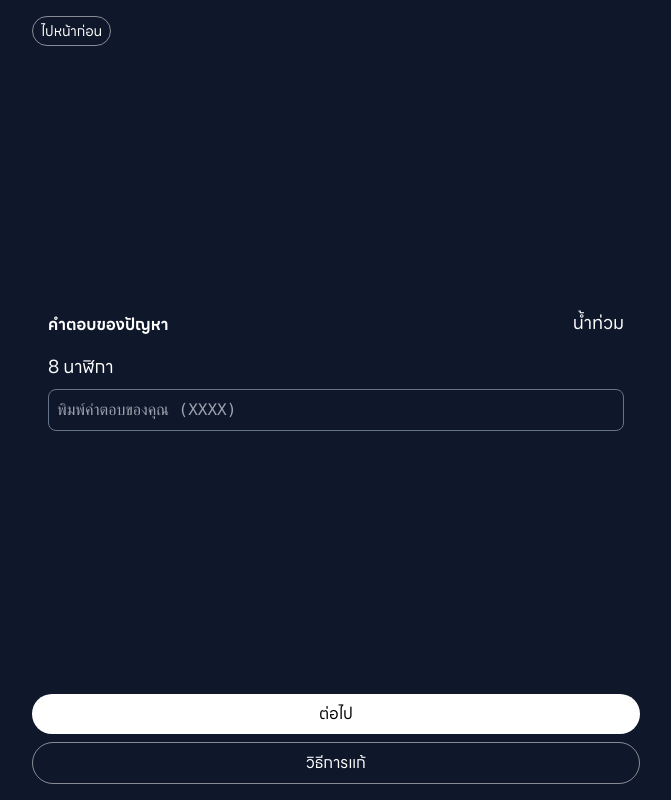
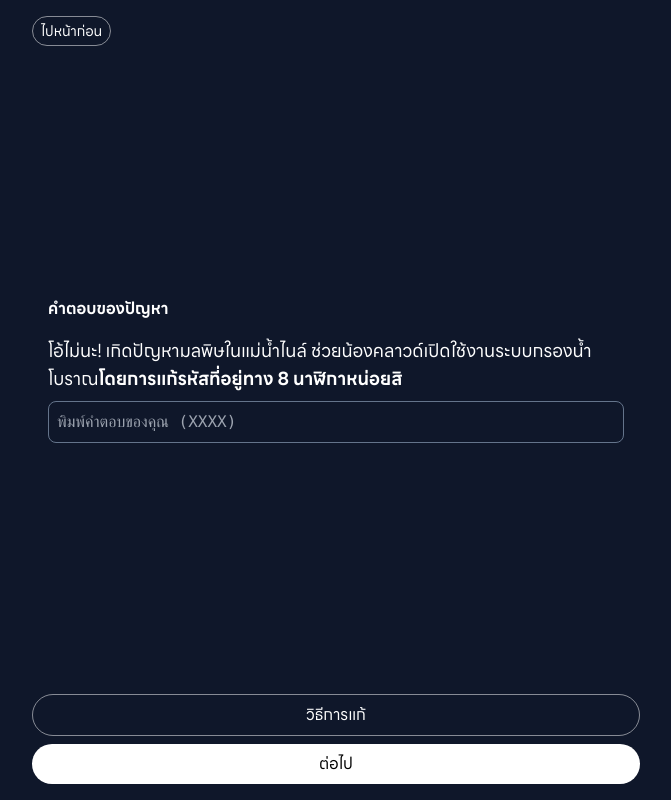
Before and after one commit to pixelpxed/sktd-ske-companion, a Next.js app: page /dungeon/2/puzzle in a window 1280 px wide. Shown: the whole page, without its empty margins (304-975 px from the left). Built offline with nearby package versions, Linux system fonts and the light colour scheme.

Commit message:
fix: missing 'key' prop

```diff
--- a/src/app/data/puzzle/02.js
+++ b/src/app/data/puzzle/02.js
@@ -1,4 +1,4 @@
-export const randomSituation = [
+export const randomSituationList = [
   {
     "problem": "น้ำท่วมใหญ่",
     "solution": "เปิดระบบท่อระบายน้ำลับใต้พื้นทราย"
@@ -11,6 +11,21 @@ export const randomSituation = [
     "problem": "ปัญหาอาหารขาดแคลน",
     "solution": "เปิดคลังอาหารฉุกเฉิน"
   }
+]
+
+export const validAnswer = [
+  "0011",
+  "1110",
+  "1101",
+  "1001",
+  "0000",
+  "0110",
+  "1101",
+  "1011",
+  "0101",
+  "1110",
+  "1110",
+  "1111",
 ]
 
 // export const validAnswer = [
@@ -27,18 +42,3 @@ export const randomSituation = [
 //   "1110",
 //   "1100",
 // ]
-
-export const validAnswer = [
-  "0011",
-  "1110",
-  "1101",
-  "1001",
-  "0000",
-  "0110",
-  "1101",
-  "1011",
-  "0101",
-  "1110",
-  "1110",
-  "1111",
-]
--- a/src/app/data/tutorial/01.js
+++ b/src/app/data/tutorial/01.js
@@ -2,13 +2,13 @@ import TutorialArrow from "@/app/components/TutorialArrow"
 
 export const tutorial = [
   (
-    <div className="grid gap-2 text-center">
+    <div key="slide-1" className="grid gap-2 text-center">
       <p>ตัวอย่างเช่น</p>
       <h1 className="font-bold text-6xl">#9A667F</h1>
     </div>
   ),
   (
-    <div className="grid gap-2 text-center">
+    <div key="slide-2" className="grid gap-2 text-center">
       <p>ตัวอย่างเช่น</p>
       <h1 className="font-bold text-6xl">
         #
@@ -19,7 +19,7 @@ export const tutorial = [
     </div>
   ),
   (
-    <div className="grid gap-2 text-center">
+    <div key="slide-3" className="grid gap-2 text-center">
       <p>ตัวอย่างเช่น</p>
       <h1 className="font-bold text-6xl">
         #
@@ -39,7 +39,7 @@ export const tutorial = [
     </div>
   ),
   (
-    <div className="grid gap-2 text-center">
+    <div key="slide-4" className="grid gap-2 text-center">
       <p>ตัวอย่างเช่น</p>
       <h1 className="font-bold text-6xl">
         #
@@ -65,7 +65,7 @@ export const tutorial = [
     </div>
   ),
   (
-    <div className="grid gap-2 text-center">
+    <div key="slide-5" className="grid gap-2 text-center">
       <p>ตัวอย่างเช่น</p>
       <h1 className="font-bold text-6xl">
         #
@@ -91,7 +91,7 @@ export const tutorial = [
     </div>
   ),
   (
-    <div className="grid gap-2 text-center">
+    <div key="slide-6" className="grid gap-2 text-center">
       <p>ตัวอย่างเช่น</p>
       <h1 className="font-bold text-6xl">
         #
@@ -121,7 +121,7 @@ export const tutorial = [
     </div>
   ),
   (
-    <div className="grid gap-2 text-center">
+    <div key="slide-7" className="grid gap-2 text-center">
       <p>ตัวอย่างเช่น</p>
       <h1 className="font-bold text-6xl">
         #
@@ -151,7 +151,7 @@ export const tutorial = [
     </div>
   ),
   (
-    <div className="grid gap-2 text-center">
+    <div key="slide-8" className="grid gap-2 text-center">
       <p>ตัวอย่างเช่น</p>
       <h1 className="font-bold text-6xl">
         #
--- a/src/app/dungeon/1/puzzle/tutorial/page.js
+++ b/src/app/dungeon/1/puzzle/tutorial/page.js
@@ -17,7 +17,6 @@ export default function TutorialPage() {
             <BackHistoryButton />
           </div>
           <div className="flex flex-col py-16 align-middle gap-0 transition-opacity">
-            {/* <Image src={slideShow[currentSlideShow]} width={2160} height={3840} className="aspect-[9/16] h-[calc(100dvh-20rem)] w-auto m-auto" alt={"Tutorial for playing this room."} /> */}
             {tutorial[currentSlideShow]}
           </div>
           <div className="grid gap-2 p-4 w-full">
--- a/src/app/dungeon/2/puzzle/page.js
+++ b/src/app/dungeon/2/puzzle/page.js
@@ -1,32 +1,38 @@
 "use client"
 
 import { useEffect, useState } from "react";
-import { validAnswer } from "@/app/data/puzzle/02";
+import { validAnswer, randomSituationList } from "@/app/data/puzzle/02";
+import BackHistoryButton from "@/app/components/BackHistoryButton";
 
 var randomQuestionIndex = []
+var randomSituationIndex = []
+
 
 export default function Puzzle() {
   const [showInvalid, setShowInvalid] = useState(false);
   const [showIncorrect, setShowIncorrect] = useState(false);
   const [randomQuestionIndex, setRandomQuestionIndex] = useState(null); // Initialize as null
+  const [randomSituationIndex, setRandomSituationIndex] = useState(0);
 
   useEffect(() => {
-    setRandomQuestionIndex(Math.floor(Math.random() * 12)); // Set the value after component mounts
+    setRandomQuestionIndex(Math.floor(Math.random() * validAnswer.length)); // Set the value after component mounts
+    setRandomSituationIndex(Math.floor(Math.random() * randomSituationList.length)); // Set the value after component mounts
   }, []);
 
   console.log(randomQuestionIndex);
-
+  console.log(randomSituationIndex);
+  console.log(randomSituationList[randomSituationIndex]);
 
   function handleSequence() {
-    const ans1 = document.querySelector("#input-1").value
+    const ans = document.querySelector("#input-1").value
 
     const isValidAnswerFormat = (value) => /^\d+$/.test(value);
 
-    if (isValidAnswerFormat(ans1)) {
+    if (isValidAnswerFormat(ans)) {
       setShowInvalid(false);
       console.log("Answer Format Check: Passed");
 
-      if ((ans1 == validAnswer[randomQuestionIndex])) {
+      if ((ans == validAnswer[randomQuestionIndex])) {
         setShowIncorrect(false);
         location.href = "/dungeon/2/puzzle/success"
         return console.log("yippie");
@@ -46,25 +52,25 @@ export default function Puzzle() {
       <div className="w-dvw h-dvh">
         <div className="flex flex-col w-dvw h-dvh m-auto max-w-screen-sm">
           <div className="p-4">
-            <button type="mini" onClick={() => { history.back() }}>ไปหน้าก่อน</button>
+            <BackHistoryButton />
           </div>
           <div className="flex-grow flex flex-col justify-center align-middle gap-4 p-8">
             <div className="flex justify-between items-end">
               <h1><b>คำตอบของปัญหา</b></h1>
-              <div className="[&>*]:text-right">
-                <p>น้ำท่วม</p>
-              </div>
             </div>
             <div className="grid gap-2 grid-cols-1 [&>p]:text-left">
-              <p>{randomQuestionIndex} นาฬิกา</p>
+              <p>
+                โอ้ไม่นะ! เกิดปัญหา{randomSituationList[randomSituationIndex].problem} ช่วยน้องคลาวด์{randomSituationList[randomSituationIndex].solution}
+                <span className="font-bold">โดยการแก้รหัสที่อยู่ทาง {randomQuestionIndex} นาฬิกาหน่อยสิ</span>
+              </p>
               <input type="text" id="input-1" placeholder="พิมพ์คำตอบของคุณ (XXXX)" className="font-mono" />
               {showInvalid ? <p className="text-red-400 text-sm">รูปแบบคำตอบไม่ถูกต้อง</p> : <></>}
               {showIncorrect ? <p className="text-red-400 text-sm">คำตอบไม่ถูกต้อง</p> : <></>}
             </div>
           </div>
           <div className="grid gap-2 p-4 w-full">
+            <button onClick={() => { }} type="outlined" disabled={true}>วิธีการแก้</button>
             <button onClick={handleSequence} type="filled">ต่อไป</button>
-            <button onClick={() => { }} type="outlined">วิธีการแก้</button>
           </div>
         </div>
       </div>
```
